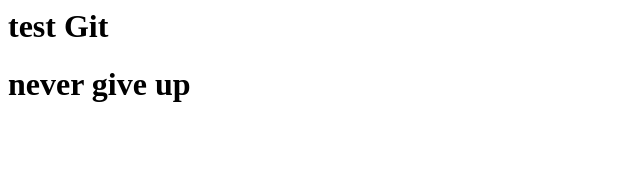
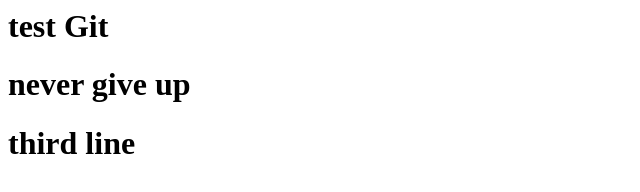
Before and after one commit to Saranya-GIT-99/master, a plain HTML site: page index.html in a window 1280 px wide. Shown: the whole page, without its empty margins (0-640 px from the left). Drawn offline with Linux system fonts and the light colour scheme.

Commit message:
v.3.0 of htmlfile

```diff
--- a/index.html
+++ b/index.html
@@ -1,2 +1,3 @@
 <h1>test Git <h1>
 <h1>never give up<h1>
+<h1>third line<h1>
```
